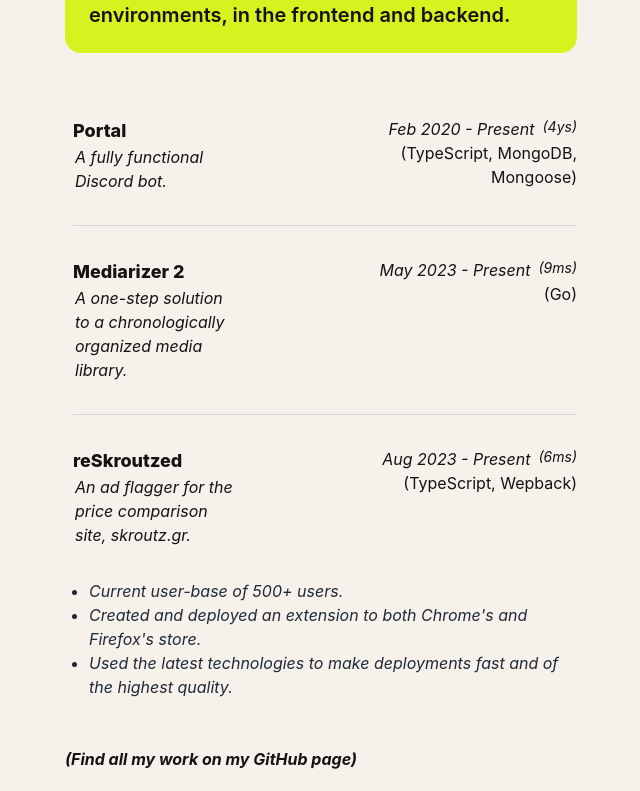
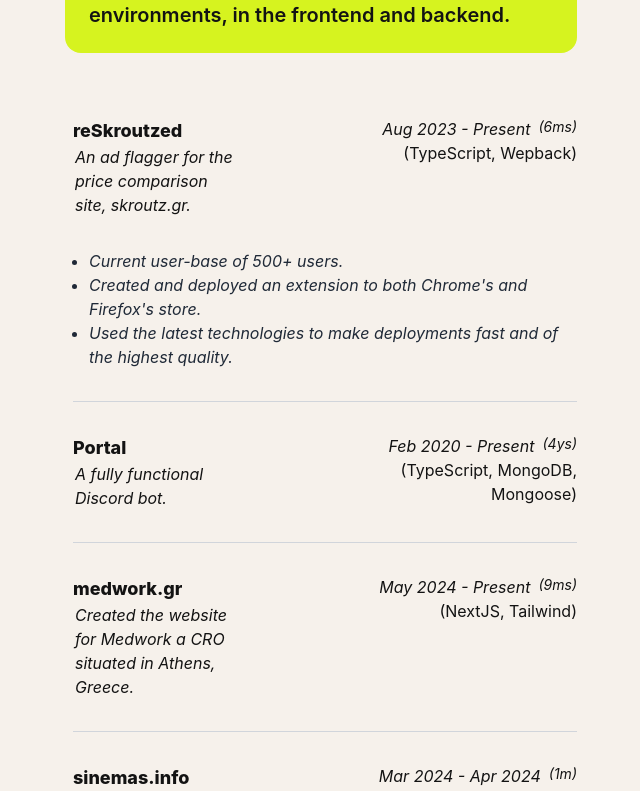
Before and after one commit to keybraker/keybraker.github.io, a Next.js app: page / in a window 1280 px wide. Shown: the part 2707-3498 px from the top of the page, without its empty margins (319-959 px from the left). Built offline with nearby package versions, Linux system fonts and the light colour scheme.

Commit message:
Update projects

```diff
--- a/src/abilities/projects.tsx
+++ b/src/abilities/projects.tsx
@@ -2,6 +2,19 @@ import { ShowcaseListings } from "@/components/showcaseListings";
 import { ShowcaseType } from "@/types/showcase";
 
 const projects: ShowcaseType[] = [
+  {
+    start: new Date("2023-08-01"),
+    end: null,
+    title:
+      '<a href="https://github.com/keybraker/skroutz-sponsored-flagger" rel="noopener noreferrer" target="_blank" class="hover:underline">reSkroutzed</a>',
+    info: 'An ad flagger for the price comparison site, <a href="https://skroutz.gr" rel="noopener noreferrer" target="_blank" class="hover:underline">skroutz.gr</a>.',
+    position: "(TypeScript, Wepback)",
+    description: [
+      "Current user-base of 500+ users.",
+      "Created and deployed an extension to both Chrome's and Firefox's store.",
+      "Used the latest technologies to make deployments fast and of the highest quality.",
+    ],
+  },
   {
     start: new Date("2020-02-01"),
     end: null,
@@ -19,25 +32,20 @@ const projects: ShowcaseType[] = [
   //   position: "(C++)",
   // },
   {
-    start: new Date("2023-05-01"),
+    start: new Date("2024-05-01"),
     end: null,
     title:
-      '<a href="https://github.com/keybraker/mediarizer-2" rel="noopener noreferrer" target="_blank" class="hover:underline">Mediarizer 2</a>',
-    info: "A one-step solution to a chronologically organized media library.",
-    position: "(Go)",
+      '<a href="https://medwork.gr" rel="noopener noreferrer" target="_blank" class="hover:underline">medwork.gr</a>',
+    info: "Created the website for Medwork a CRO situated in Athens, Greece.",
+    position: "(NextJS, Tailwind)",
   },
   {
-    start: new Date("2023-08-01"),
-    end: null,
+    start: new Date("2024-03-01"),
+    end: new Date("2024-04-01"),
     title:
-      '<a href="https://github.com/keybraker/skroutz-sponsored-flagger" rel="noopener noreferrer" target="_blank" class="hover:underline">reSkroutzed</a>',
-    info: 'An ad flagger for the price comparison site, <a href="https://skroutz.gr" rel="noopener noreferrer" target="_blank" class="hover:underline">skroutz.gr</a>.',
-    position: "(TypeScript, Wepback)",
-    description: [
-      "Current user-base of 500+ users.",
-      "Created and deployed an extension to both Chrome's and Firefox's store.",
-      "Used the latest technologies to make deployments fast and of the highest quality.",
-    ],
+      '<a href="https://sinemas.info" rel="noopener noreferrer" target="_blank" class="hover:underline">sinemas.info</a>',
+    info: "A focused cinema website where you can see all movies in Heraklion.",
+    position: "(NextJS, Tailwind)",
   },
 ];
 
```
